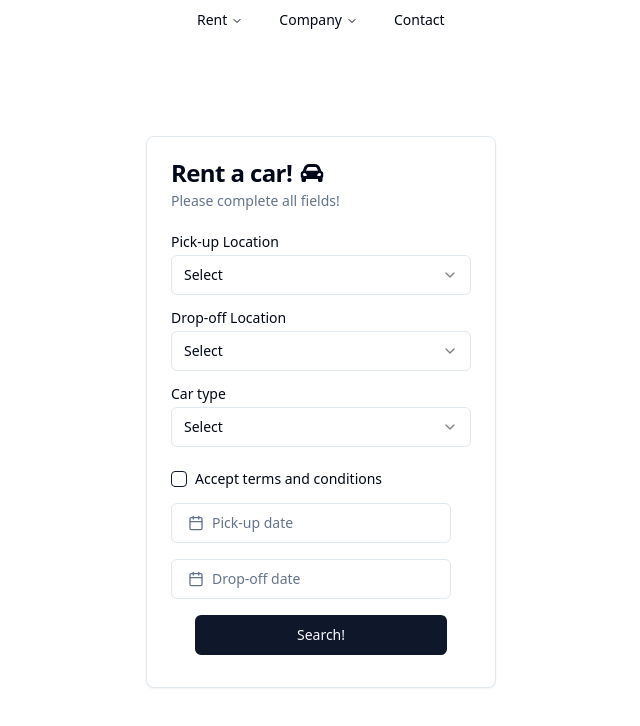
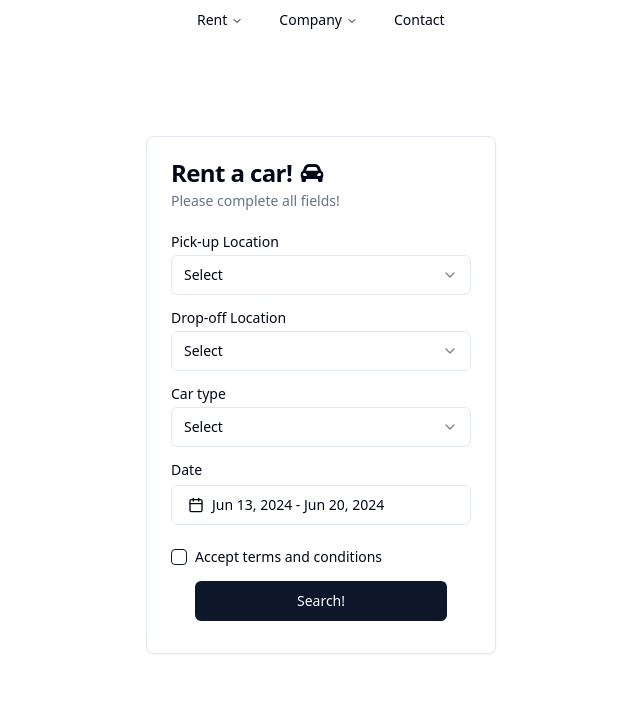
Before and after one commit to claudiulivadariu/Rent-a-car-NextJS, a Next.js app: page / in a window 1280 px wide. Shown: the top 726 px of the page, without its empty margins (319-959 px from the left). Built offline with nearby package versions, Linux system fonts and the light colour scheme.

Commit message:
Added date

```diff
--- a/components/rent-form/rent-form.tsx
+++ b/components/rent-form/rent-form.tsx
@@ -8,7 +8,8 @@ import { Checkbox } from "@/components/ui/checkbox";
 import { FaCarAlt } from "react-icons/fa";
 import { format } from "date-fns";
 import { Calendar as CalendarIcon } from "lucide-react";
-
+import { addDays } from "date-fns";
+import { DateRange } from "react-day-picker";
 import { cn } from "@/lib/utils";
 import { Calendar } from "@/components/ui/calendar";
 import { Popover, PopoverContent, PopoverTrigger } from "@/components/ui/popover";
@@ -25,10 +26,11 @@ export function RentForm() {
     const [dropOffLocation, setDropOffLocation] = useState("");
     const [carType, setCarType] = useState("");
     const [termsAccepted, setTermsAccepted] = useState(false);
-    const [pickUpDate, setPickUpDate] = React.useState<Date>();
-    const [dropOffDate, setDropOffDate] = React.useState<Date>();
+    const [date, setDate] = React.useState<DateRange | undefined>({
+        from: new Date(),
+        to: addDays(new Date(), 7),
+    });
     const [formErrors, setFormErrors] = useState<FormErrors>({});
-
     const handleSubmit = (e: any) => {
         e.preventDefault();
 
@@ -108,6 +110,46 @@ export function RentForm() {
                                 <span className="text-red-500 text-sm">{formErrors.carType}</span>
                             )}
                         </div>
+
+                        <div className={cn("grid gap-2")}>
+                            <Label htmlFor="date">Date</Label>
+                            <Popover>
+                                <PopoverTrigger asChild>
+                                    <Button
+                                        id="date"
+                                        variant={"outline"}
+                                        className={cn(
+                                            "w-[300px] justify-start text-left font-normal",
+                                            !date && "text-muted-foreground"
+                                        )}
+                                    >
+                                        <CalendarIcon className="mr-2 h-4 w-4" />
+                                        {date?.from ? (
+                                            date.to ? (
+                                                <>
+                                                    {format(date.from, "LLL dd, y")} -{" "}
+                                                    {format(date.to, "LLL dd, y")}
+                                                </>
+                                            ) : (
+                                                format(date.from, "LLL dd, y")
+                                            )
+                                        ) : (
+                                            <span>Pick a date</span>
+                                        )}
+                                    </Button>
+                                </PopoverTrigger>
+                                <PopoverContent className="w-auto p-0" align="start">
+                                    <Calendar
+                                        initialFocus
+                                        mode="range"
+                                        defaultMonth={date?.from}
+                                        selected={date}
+                                        onSelect={setDate}
+                                        numberOfMonths={2}
+                                    />
+                                </PopoverContent>
+                            </Popover>
+                        </div>
                         <div className="flex items-center pt-2 ">
                             <Checkbox
                                 id="terms"
@@ -126,50 +168,6 @@ export function RentForm() {
                         {formErrors.termsAccepted && (
                             <span className="text-red-500 text-sm -mt-2">{formErrors.termsAccepted}</span>
                         )}
-                        <Popover>
-                            <PopoverTrigger asChild>
-                                <Button
-                                    variant={"outline"}
-                                    className={cn(
-                                        "w-[280px] justify-start text-left font-normal",
-                                        !pickUpDate && "text-muted-foreground"
-                                    )}
-                                >
-                                    <CalendarIcon className="mr-2 h-4 w-4" />
-                                    {pickUpDate ? format(pickUpDate, "PPP") : <span>Pick-up date</span>}
-                                </Button>
-                            </PopoverTrigger>
-                            <PopoverContent className="w-auto p-0">
-                                <Calendar
-                                    mode="single"
-                                    selected={pickUpDate}
-                                    onSelect={setPickUpDate}
-                                    initialFocus
-                                />
-                            </PopoverContent>
-                        </Popover>
-                        <Popover>
-                            <PopoverTrigger asChild>
-                                <Button
-                                    variant={"outline"}
-                                    className={cn(
-                                        "w-[280px] justify-start text-left font-normal",
-                                        !dropOffDate && "text-muted-foreground"
-                                    )}
-                                >
-                                    <CalendarIcon className="mr-2 h-4 w-4" />
-                                    {dropOffDate ? format(dropOffDate, "PPP") : <span>Drop-off date</span>}
-                                </Button>
-                            </PopoverTrigger>
-                            <PopoverContent className="w-auto p-0">
-                                <Calendar
-                                    mode="single"
-                                    selected={dropOffDate}
-                                    onSelect={setDropOffDate}
-                                    initialFocus
-                                />
-                            </PopoverContent>
-                        </Popover>
                     </div>
                     <CardFooter className="flex justify-center items-center pt-4 -mb-4">
                         <Button type="submit" style={{ width: "300px" }}>
```
